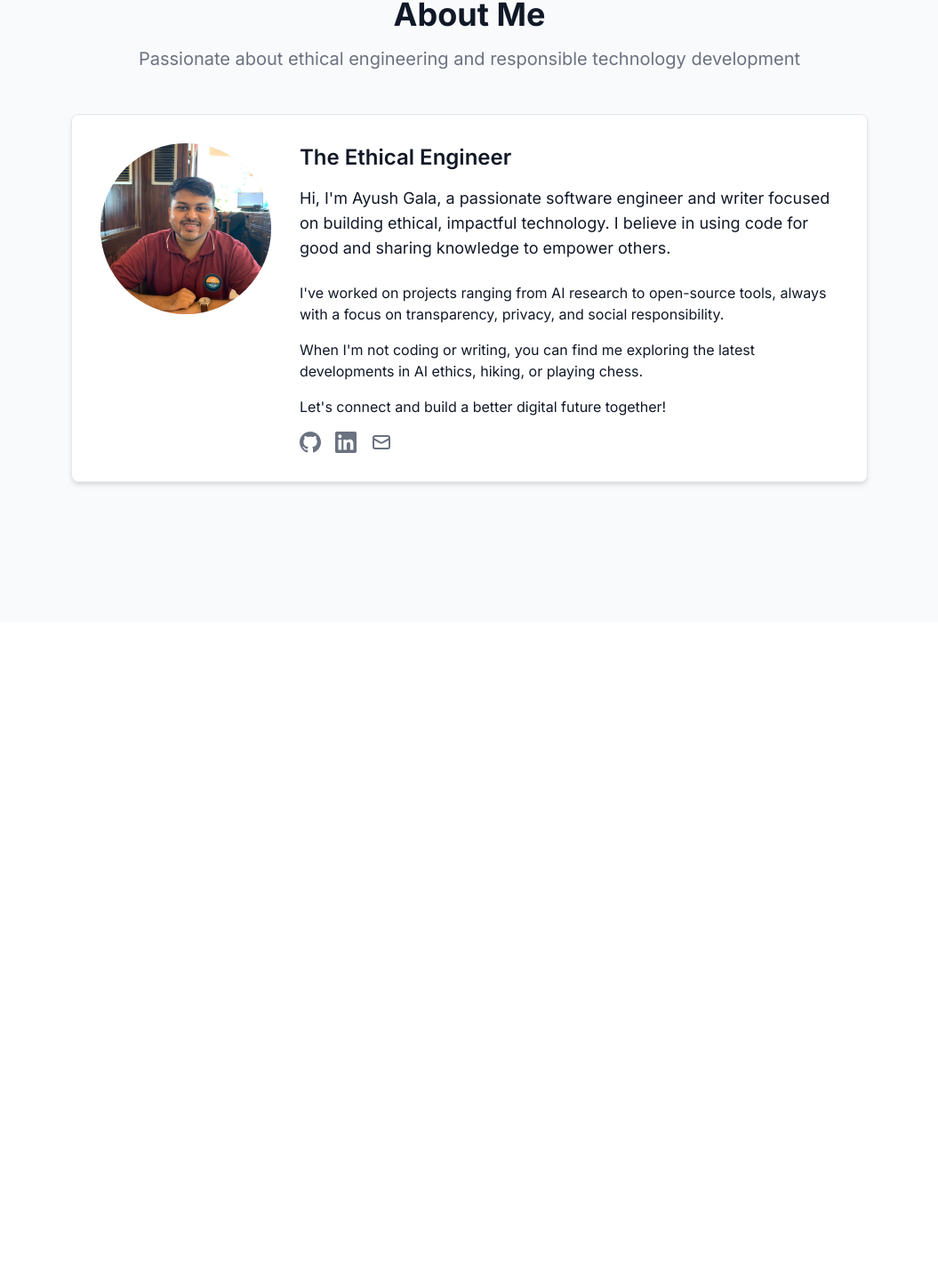
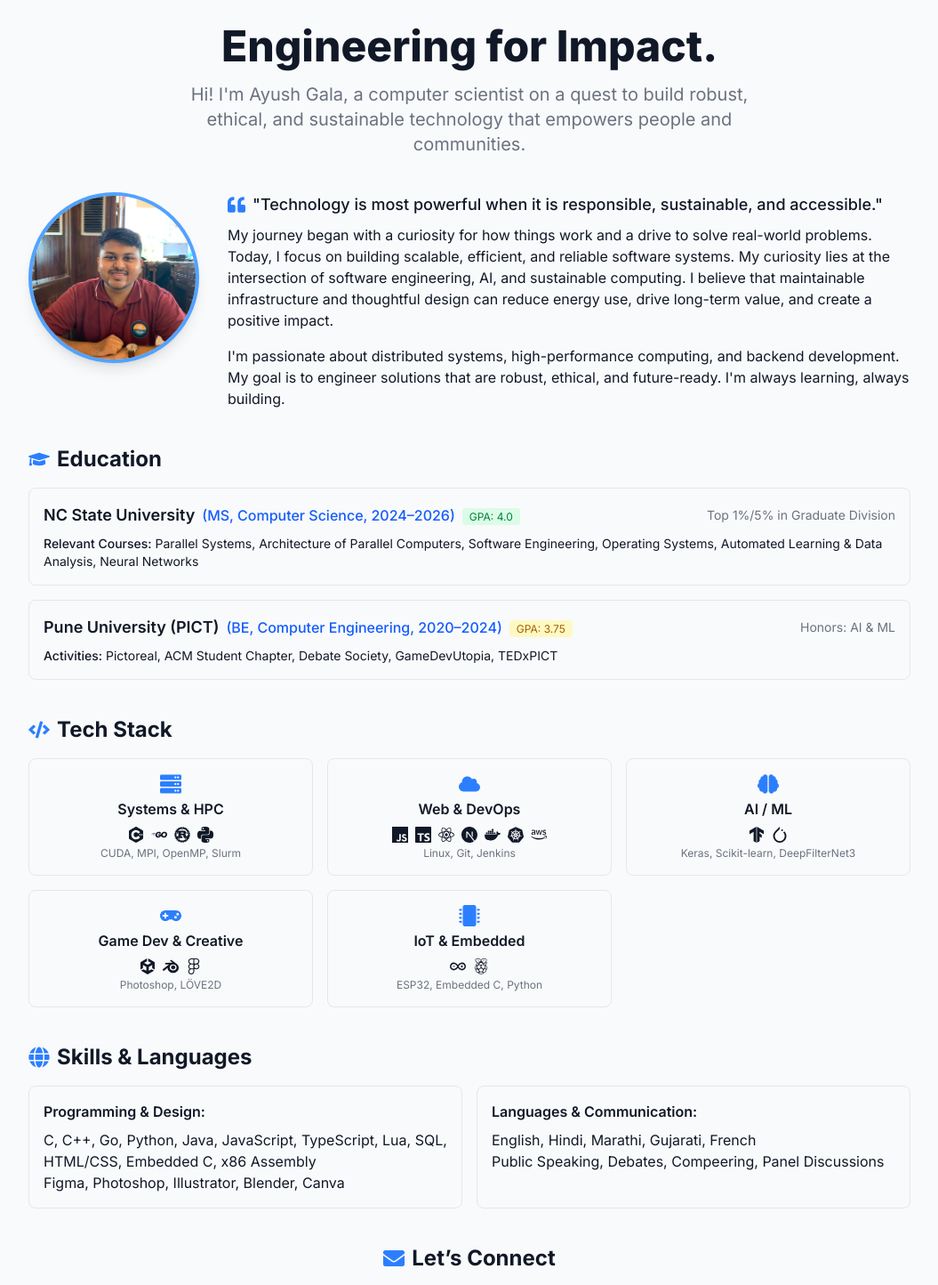
Before and after one commit to Ayush-Gala/ethical-engineer, a Next.js app: page /about in a window 1280 px wide. Shown: the part 101-1545 px from the top of the page at 89% size, without its empty margins (112-1167 px from the left). Before the commit the page ends 800 px from the top, so only its background shows below. Built offline with nearby package versions, Linux system fonts and the light colour scheme.

Commit message:
populated information on about-me page

```diff
--- a/package.json
+++ b/package.json
@@ -15,6 +15,7 @@
     "next": "15.3.5",
     "react": "^19.0.0",
     "react-dom": "^19.0.0",
+    "react-icons": "^5.5.0",
     "react-markdown": "^10.1.0"
   },
   "devDependencies": {
--- a/src/app/about/page.tsx
+++ b/src/app/about/page.tsx
@@ -1,22 +1,27 @@
-'use client';
+"use client";
 
-import Image from 'next/image';
+import Image from "next/image";
+import { FaGithub, FaLinkedin, FaEnvelope, FaGraduationCap, FaCode, FaServer, FaCloud, FaCogs, FaBrain, FaGamepad, FaMicrochip, FaGlobe, FaQuoteLeft, FaAws } from "react-icons/fa";
+import { SiCplusplus, SiGo, SiPython, SiRust, SiJavascript, SiTypescript, SiReact, SiNextdotjs, SiDocker, SiKubernetes, SiTensorflow, SiPytorch, SiUnity, SiBlender, SiFigma, SiArduino, SiRaspberrypi } from "react-icons/si";
 
 export default function About() {
   return (
-    <div className="max-w-4xl mx-auto">
-      <div className="text-center mb-12">
-        <h1 className="text-4xl font-bold text-gray-900 dark:text-white mb-4 transition-colors duration-200">About Me</h1>
-        <p className="text-xl text-gray-600 dark:text-gray-300 transition-colors duration-200">
-          Passionate about ethical engineering and responsible technology development
+    <div className="max-w-5xl mx-auto px-4 py-8">
+      {/* Banner / Mission Statement */}
+      <div className="text-center mb-10">
+        <h1 className="text-4xl md:text-5xl font-extrabold text-gray-900 dark:text-white mb-2 transition-colors duration-200">
+          Engineering for Impact.
+        </h1>
+        <p className="text-lg md:text-xl text-gray-600 dark:text-gray-300 max-w-2xl mx-auto mt-4">
+          Hi! I'm Ayush Gala, a computer scientist on a quest to build robust, ethical, and sustainable technology that empowers people and communities.
         </p>
       </div>
 
-      <div className="bg-white dark:bg-gray-800 rounded-lg shadow-md p-8 border border-gray-200 dark:border-gray-700 transition-colors duration-200">
-        <div className="flex flex-col md:flex-row items-center md:items-start gap-8">
+      {/* Profile & Journey */}
+      <div className="flex flex-col md:flex-row items-center md:items-start gap-8 mb-10">
         {/* Profile Picture */}
         <div className="flex-shrink-0">
-            <div className="relative w-48 h-48 rounded-full overflow-hidden bg-gray-200">
+          <div className="relative w-40 h-40 md:w-48 md:h-48 rounded-full overflow-hidden bg-gray-200 dark:bg-gray-700 border-4 border-blue-400 dark:border-blue-600 shadow-lg mx-auto md:mx-0">
             <Image
               src="/images/profile_placeholder.jpeg"
               alt="Profile Picture"
@@ -27,70 +32,156 @@ export default function About() {
             />
           </div>
         </div>
-
-          {/* Bio Content */}
+        {/* Journey & Mission */}
         <div className="flex-1">
-            <h2 className="text-2xl font-semibold text-gray-900 dark:text-white mb-4 transition-colors duration-200">
-              The Ethical Engineer
-            </h2>
-
-            <div className="max-w-none">
-              <p className="text-lg text-gray-700 dark:text-gray-300 mb-6">
-                Hi, I&apos;m Ayush Gala, a passionate software engineer and writer focused on building ethical, impactful technology. I believe in using code for good and sharing knowledge to empower others.
+          <div className="flex items-center gap-2 mb-2">
+            <FaQuoteLeft className="text-blue-500 dark:text-blue-400 text-xl" />
+            <span className="text-gray-800 dark:text-gray-200 text-lg font-medium">
+              "Technology is most powerful when it is responsible, sustainable, and accessible."
+            </span>
+          </div>
+          <p className="text-gray-700 dark:text-gray-300 mb-4">
+            My journey began with a curiosity for how things work and a drive to solve real-world problems. Today, I focus on building scalable, efficient, and reliable software systems. My curiosity lies at the intersection of software engineering, AI, and sustainable computing. I believe that maintainable infrastructure and thoughtful design can reduce energy use, drive long-term value, and create a positive impact.
           </p>
-
-              <p className="mb-4 text-gray-700 dark:text-gray-300">
-                I&apos;ve worked on projects ranging from AI research to open-source tools, always with a focus on transparency, privacy, and social responsibility.
-              </p>
-
-              <p className="mb-4 text-gray-700 dark:text-gray-300">
-                When I&apos;m not coding or writing, you can find me exploring the latest developments in AI ethics, hiking, or playing chess.
-              </p>
-
-              <p className="mb-4 text-gray-700 dark:text-gray-300">
-                Let&apos;s connect and build a better digital future together!
+          <p className="text-gray-700 dark:text-gray-300">
+            I'm passionate about distributed systems, high-performance computing, and backend development. My goal is to engineer solutions that are robust, ethical, and future-ready. I'm always learning, always building.
           </p>
         </div>
+      </div>
 
-            {/* Social Links */}
-            <div className="flex space-x-4">
-              <a
-                href="https://github.com/Ayush-Gala"
-                target="_blank"
-                rel="noopener noreferrer"
-                className="text-gray-600 dark:text-gray-400 hover:text-gray-900 dark:hover:text-white transition-colors duration-200"
-                aria-label="GitHub"
-              >
-                <svg className="w-6 h-6" fill="currentColor" viewBox="0 0 24 24">
-                  <path d="M12 0c-6.626 0-12 5.373-12 12 0 5.302 3.438 9.8 8.207 11.387.599.111.793-.261.793-.577v-2.234c-3.338.726-4.033-1.416-4.033-1.416-.546-1.387-1.333-1.756-1.333-1.756-1.089-.745.083-.729.083-.729 1.205.084 1.839 1.237 1.839 1.237 1.07 1.834 2.807 1.304 3.492.997.107-.775.418-1.305.762-1.604-2.665-.305-5.467-1.334-5.467-5.931 0-1.311.469-2.381 1.236-3.221-.124-.303-.535-1.524.117-3.176 0 0 1.008-.322 3.301 1.23.957-.266 1.983-.399 3.003-.404 1.02.005 2.047.138 3.006.404 2.291-1.552 3.297-1.23 3.297-1.23.653 1.653.242 2.874.118 3.176.77.84 1.235 1.911 1.235 3.221 0 4.609-2.807 5.624-5.479 5.921.43.372.823 1.102.823 2.222v3.293c0 .319.192.694.801.576 4.765-1.589 8.199-6.086 8.199-11.386 0-6.627-5.373-12-12-12z"/>
-                </svg>
-              </a>
-
-              <a
-                href="https://linkedin.com/in/ayush-gala"
-                target="_blank"
-                rel="noopener noreferrer"
-                className="text-gray-600 dark:text-gray-400 hover:text-gray-900 dark:hover:text-white transition-colors duration-200"
-                aria-label="LinkedIn"
-              >
-                <svg className="w-6 h-6" fill="currentColor" viewBox="0 0 24 24">
-                  <path d="M20.447 20.452h-3.554v-5.569c0-1.328-.027-3.037-1.852-3.037-1.853 0-2.136 1.445-2.136 2.939v5.667H9.351V9h3.414v1.561h.046c.477-.9 1.637-1.85 3.37-1.85 3.601 0 4.267 2.37 4.267 5.455v6.286zM5.337 7.433c-1.144 0-2.063-.926-2.063-2.065 0-1.138.92-2.063 2.063-2.063 1.14 0 2.064.925 2.064 2.063 0 1.139-.925 2.065-2.064 2.065zm1.782 13.019H3.555V9h3.564v11.452zM22.225 0H1.771C.792 0 0 .774 0 1.729v20.542C0 23.227.792 24 1.771 24h20.451C23.2 24 24 23.227 24 22.271V1.729C24 .774 23.2 0 22.222 0h.003z"/>
-                </svg>
-              </a>
-
-              <a
-                href="mailto:ayushgala2@gmail.com"
-                className="text-gray-600 dark:text-gray-400 hover:text-gray-900 dark:hover:text-white transition-colors duration-200"
-                aria-label="Email"
-              >
-                <svg className="w-6 h-6" fill="none" stroke="currentColor" viewBox="0 0 24 24">
-                  <path strokeLinecap="round" strokeLinejoin="round" strokeWidth={2} d="M3 8l7.89 4.26a2 2 0 002.22 0L21 8M5 19h14a2 2 0 002-2V7a2 2 0 00-2-2H5a2 2 0 00-2 2v10a2 2 0 002 2z" />
-                </svg>
-              </a>
+      {/* Education */}
+      <div className="mb-10">
+        <h2 className="flex items-center gap-2 text-2xl font-bold text-gray-900 dark:text-white mb-4">
+          <FaGraduationCap className="text-blue-500 dark:text-blue-400" /> Education
+        </h2>
+        <div className="space-y-4">
+          <div className="bg-gray-50 dark:bg-gray-800 rounded-lg p-4 border border-gray-200 dark:border-gray-700">
+            <div className="flex flex-col md:flex-row md:items-center md:justify-between">
+              <div>
+                <span className="font-semibold text-lg text-gray-900 dark:text-white">NC State University</span>
+                <span className="ml-2 text-blue-600 dark:text-blue-400 font-medium">(MS, Computer Science, 2024–2026)</span>
+                <span className="ml-2 text-xs bg-green-100 dark:bg-green-900 text-green-700 dark:text-green-300 px-2 py-0.5 rounded">GPA: 4.0</span>
+              </div>
+              <div className="text-sm text-gray-600 dark:text-gray-400 mt-2 md:mt-0">Top 1%/5% in Graduate Division</div>
+            </div>
+            <div className="text-sm text-gray-700 dark:text-gray-300 mt-2">
+              <span className="font-medium">Relevant Courses:</span> Parallel Systems, Architecture of Parallel Computers, Software Engineering, Operating Systems, Automated Learning & Data Analysis, Neural Networks
+            </div>
+          </div>
+          <div className="bg-gray-50 dark:bg-gray-800 rounded-lg p-4 border border-gray-200 dark:border-gray-700">
+            <div className="flex flex-col md:flex-row md:items-center md:justify-between">
+              <div>
+                <span className="font-semibold text-lg text-gray-900 dark:text-white">Pune University (PICT)</span>
+                <span className="ml-2 text-blue-600 dark:text-blue-400 font-medium">(BE, Computer Engineering, 2020–2024)</span>
+                <span className="ml-2 text-xs bg-yellow-100 dark:bg-yellow-900 text-yellow-700 dark:text-yellow-300 px-2 py-0.5 rounded">GPA: 3.75</span>
+              </div>
+              <div className="text-sm text-gray-600 dark:text-gray-400 mt-2 md:mt-0">Honors: AI & ML</div>
+            </div>
+            <div className="text-sm text-gray-700 dark:text-gray-300 mt-2">
+              <span className="font-medium">Activities:</span> Pictoreal, ACM Student Chapter, Debate Society, GameDevUtopia, TEDxPICT
             </div>
           </div>
         </div>
       </div>
+
+      {/* Tech Stack */}
+      <div className="mb-10">
+        <h2 className="flex items-center gap-2 text-2xl font-bold text-gray-900 dark:text-white mb-4">
+          <FaCode className="text-blue-500 dark:text-blue-400" /> Tech Stack
+        </h2>
+        <div className="grid grid-cols-2 md:grid-cols-3 gap-4">
+          <div className="bg-gray-50 dark:bg-gray-800 rounded-lg p-4 border border-gray-200 dark:border-gray-700 flex flex-col items-center">
+            <FaServer className="text-2xl text-blue-500 dark:text-blue-400 mb-1" />
+            <span className="font-semibold text-gray-900 dark:text-white">Systems & HPC</span>
+            <div className="flex flex-wrap gap-2 mt-2 text-lg">
+              <SiCplusplus title="C/C++" /> <SiGo title="Go" /> <SiRust title="Rust" /> <SiPython title="Python" />
+            </div>
+            <div className="text-xs text-gray-600 dark:text-gray-400 mt-1">CUDA, MPI, OpenMP, Slurm</div>
+          </div>
+          <div className="bg-gray-50 dark:bg-gray-800 rounded-lg p-4 border border-gray-200 dark:border-gray-700 flex flex-col items-center">
+            <FaCloud className="text-2xl text-blue-500 dark:text-blue-400 mb-1" />
+            <span className="font-semibold text-gray-900 dark:text-white">Web & DevOps</span>
+            <div className="flex flex-wrap gap-2 mt-2 text-lg">
+              <SiJavascript title="JavaScript" /> <SiTypescript title="TypeScript" /> <SiReact title="React" /> <SiNextdotjs title="Next.js" /> <SiDocker title="Docker" /> <SiKubernetes title="Kubernetes" /> <FaAws title="AWS" />
+            </div>
+            <div className="text-xs text-gray-600 dark:text-gray-400 mt-1">Linux, Git, Jenkins</div>
+          </div>
+          <div className="bg-gray-50 dark:bg-gray-800 rounded-lg p-4 border border-gray-200 dark:border-gray-700 flex flex-col items-center">
+            <FaBrain className="text-2xl text-blue-500 dark:text-blue-400 mb-1" />
+            <span className="font-semibold text-gray-900 dark:text-white">AI / ML</span>
+            <div className="flex flex-wrap gap-2 mt-2 text-lg">
+              <SiTensorflow title="TensorFlow" /> <SiPytorch title="PyTorch" />
+            </div>
+            <div className="text-xs text-gray-600 dark:text-gray-400 mt-1">Keras, Scikit-learn, DeepFilterNet3</div>
+          </div>
+          <div className="bg-gray-50 dark:bg-gray-800 rounded-lg p-4 border border-gray-200 dark:border-gray-700 flex flex-col items-center">
+            <FaGamepad className="text-2xl text-blue-500 dark:text-blue-400 mb-1" />
+            <span className="font-semibold text-gray-900 dark:text-white">Game Dev & Creative</span>
+            <div className="flex flex-wrap gap-2 mt-2 text-lg">
+              <SiUnity title="Unity" /> <SiBlender title="Blender" /> <SiFigma title="Figma" />
+            </div>
+            <div className="text-xs text-gray-600 dark:text-gray-400 mt-1">Photoshop, LÖVE2D</div>
+          </div>
+          <div className="bg-gray-50 dark:bg-gray-800 rounded-lg p-4 border border-gray-200 dark:border-gray-700 flex flex-col items-center">
+            <FaMicrochip className="text-2xl text-blue-500 dark:text-blue-400 mb-1" />
+            <span className="font-semibold text-gray-900 dark:text-white">IoT & Embedded</span>
+            <div className="flex flex-wrap gap-2 mt-2 text-lg">
+              <SiArduino title="Arduino" /> <SiRaspberrypi title="Raspberry Pi" />
+            </div>
+            <div className="text-xs text-gray-600 dark:text-gray-400 mt-1">ESP32, Embedded C, Python</div>
+          </div>
+        </div>
+      </div>
+
+
+      {/* Skills & Languages */}
+      <div className="mb-10">
+        <h2 className="flex items-center gap-2 text-2xl font-bold text-gray-900 dark:text-white mb-4">
+          <FaGlobe className="text-blue-500 dark:text-blue-400" /> Skills & Languages
+        </h2>
+        <div className="grid md:grid-cols-2 gap-4">
+          <div className="bg-gray-50 dark:bg-gray-800 rounded-lg p-4 border border-gray-200 dark:border-gray-700">
+            <span className="font-semibold text-gray-900 dark:text-white">Programming & Design:</span>
+            <div className="text-gray-700 dark:text-gray-300 mt-2">
+              C, C++, Go, Python, Java, JavaScript, TypeScript, Lua, SQL, HTML/CSS, Embedded C, x86 Assembly<br />
+              Figma, Photoshop, Illustrator, Blender, Canva
+            </div>
+          </div>
+          <div className="bg-gray-50 dark:bg-gray-800 rounded-lg p-4 border border-gray-200 dark:border-gray-700">
+            <span className="font-semibold text-gray-900 dark:text-white">Languages & Communication:</span>
+            <div className="text-gray-700 dark:text-gray-300 mt-2">
+              English, Hindi, Marathi, Gujarati, French<br />
+              Public Speaking, Debates, Compeering, Panel Discussions
+            </div>
+          </div>
+        </div>
+      </div>
+
+      {/* Contact & Socials */}
+      <div className="mb-10 text-center">
+        <h2 className="flex items-center justify-center gap-2 text-2xl font-bold text-gray-900 dark:text-white mb-4">
+          <FaEnvelope className="text-blue-500 dark:text-blue-400" /> Let’s Connect
+        </h2>
+        <div className="flex justify-center gap-6 mb-2">
+          <a href="https://github.com/Ayush-Gala" target="_blank" rel="noopener noreferrer" aria-label="GitHub" className="text-gray-600 dark:text-gray-400 hover:text-gray-900 dark:hover:text-white text-3xl transition-colors duration-200">
+            <FaGithub />
+          </a>
+          <a href="https://linkedin.com/in/ayush-gala" target="_blank" rel="noopener noreferrer" aria-label="LinkedIn" className="text-blue-700 dark:text-blue-400 hover:text-blue-900 dark:hover:text-white text-3xl transition-colors duration-200">
+            <FaLinkedin />
+          </a>
+          <a href="mailto:ayushgala2@gmail.com" aria-label="Email" className="text-red-600 dark:text-red-400 hover:text-red-800 dark:hover:text-white text-3xl transition-colors duration-200">
+            <FaEnvelope />
+          </a>
+        </div>
+        <div className="text-gray-600 dark:text-gray-400 text-sm">ayushgala2@gmail.com</div>
+      </div>
+
+      {/* Footer Quote */}
+      <div className="text-center mt-8">
+        <p className="italic text-lg text-gray-700 dark:text-gray-300">
+          Always building, always learning. Let’s talk systems, scale, and speed!
+        </p>
+      </div>
     </div>
   );
 }
--- a/src/app/globals.css
+++ b/src/app/globals.css
@@ -71,6 +71,10 @@ body {
   color: var(--text-primary) !important;
 }
 
+.text-gray-800 {
+  color: var(--text-primary) !important;
+}
+
 .border-gray-200 {
   border-color: var(--border-color) !important;
 }
```
Also changed, not shown: 1 other file (tests, documents, lock files or other folders). Lines whose indentation alone changed are shown as unchanged.
